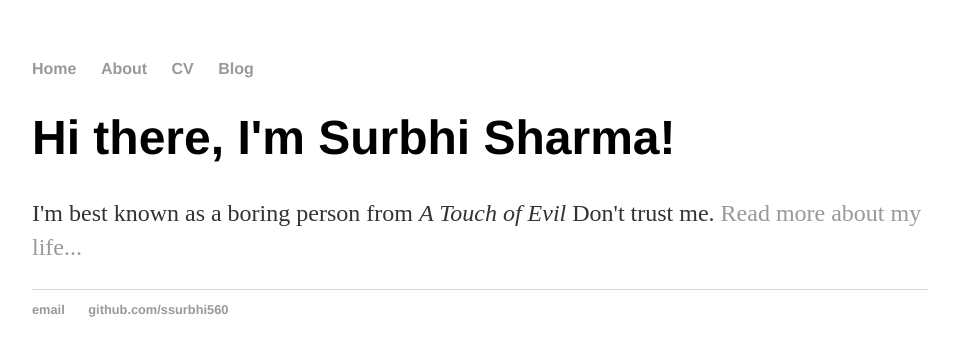
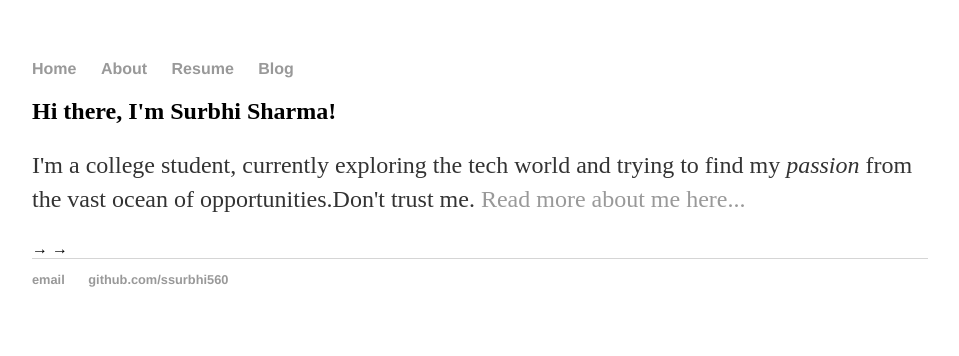
Before and after one commit to ssurbhi560/ssurbhi560.github.io, a Jekyll site: the page built from index.html, in a window 1280 px wide. Shown: the top 356 px of the page, without its empty margins (160-1119 px from the left). Built offline with Jekyll 4.4.1, drawn with Linux system fonts in a browser that asks for light colours.

Commit message:
adding about info

```diff
--- a/_layouts/default.html
+++ b/_layouts/default.html
@@ -10,7 +10,7 @@
 	    		<ul>
 	        		<li><a href="/">Home</a></li>
 		        	<li><a href="/about">About</a></li>
-	        		<li><a href="/cv">CV</a></li>
+	        		<li><a href="/resume">Resume</a></li>
 	        		<li><a href="/blog">Blog</a></li>
 	    		</ul>
 			</nav>
--- /dev/null
+++ b/about/index.html
@@ -0,0 +1,6 @@
+---
+layout: default
+title: Hey Again! o/
+---
+<div class="blurb">
+	<p> So, I don't know still what to write about myself </p>
--- a/index.html
+++ b/index.html
@@ -1,8 +1,8 @@
 ---
 layout: default
-title: Surbhi Sharma, Horrible Person
+title: ssurbhi560 o/
 ---
 <div class="blurb">
-	<h1>Hi there, I'm Surbhi Sharma!</h1>
-	<p>I'm best known as a boring person from <em>A Touch of Evil</em> Don't trust me. <a href="/about">Read more about my life...</a></p>
-</div><!-- /.blurb -->
+	<h2>Hi there, I'm Surbhi Sharma!</h2>
+	<p>I'm a college student, currently exploring the tech world and trying to find my <em>passion</em> from the vast ocean of opportunities.Don't trust me. <a href="/about">Read more about me here...</a></p>
+</div><!-- /.blurb -->→ →
```
